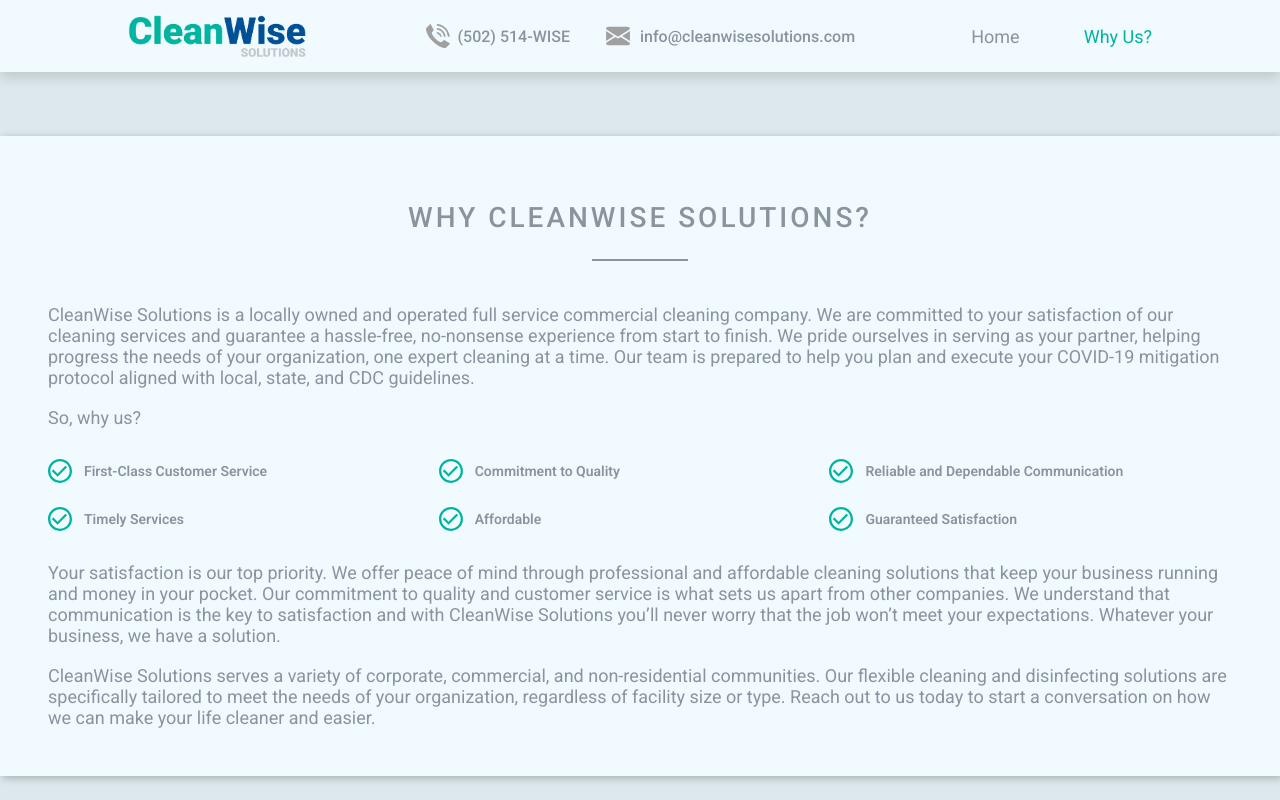
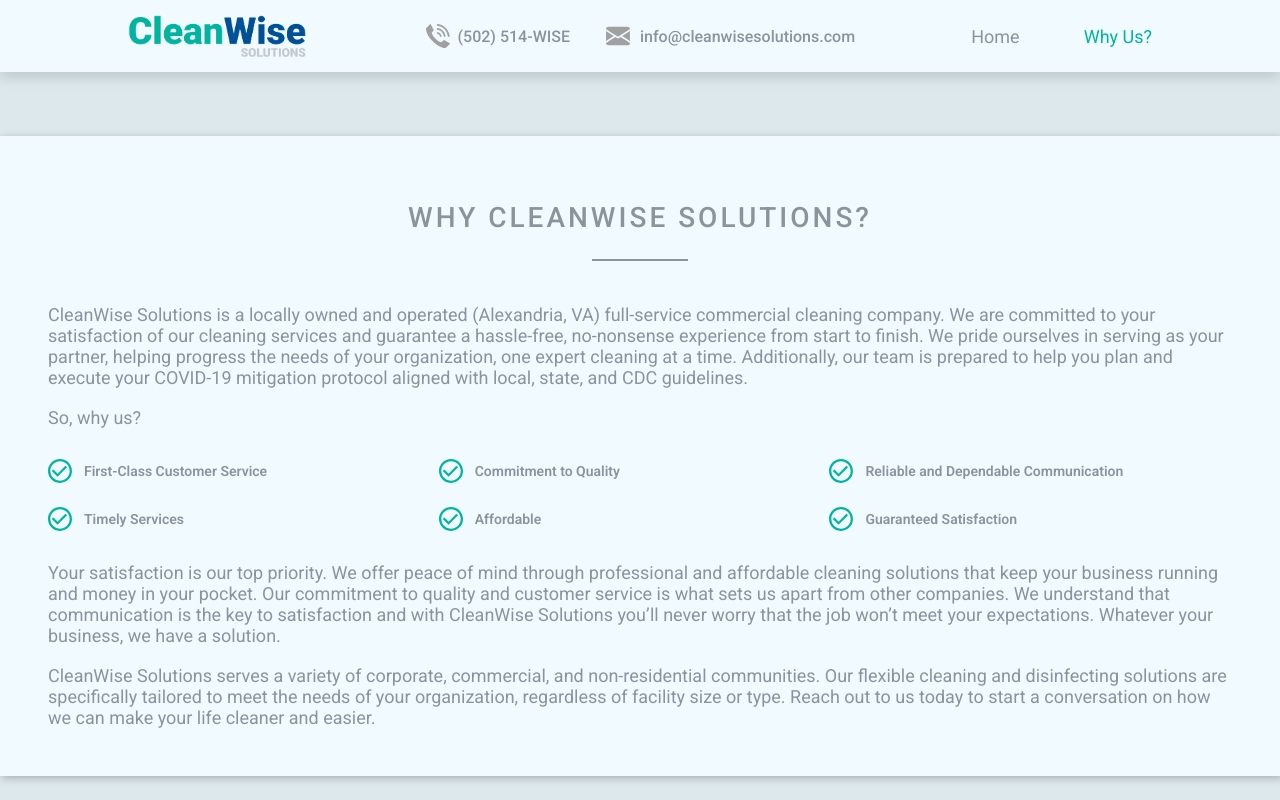
Before and after one commit to ericpowell3d/CleanWise-Solutions, a React (Create React App) app: page /about in a window 1280 px wide. Shown: the top 800 px of the page. Built offline with nearby package versions, Linux system fonts and the light colour scheme.

Commit message:
text changes to why us and added back covid placeholder

```diff
--- a/package.json
+++ b/package.json
@@ -1,6 +1,6 @@
 {
   "name": "cws-website",
-  "version": "0.3.0",
+  "version": "0.3.1",
   "description": "CleanWise Solutions",
   "author": "Eric Powell",
   "license": "ISC",
--- a/src/components/home/HomeHero.js
+++ b/src/components/home/HomeHero.js
@@ -7,7 +7,7 @@ import img_logo from '../../images/branding/main_color.png';
 export default function HomeHero(props) {
   const notify = React.useContext(Notify);
   // eslint-disable-next-line
-  // React.useEffect(() => { notify(`COVID-19 info alert placeholder`, `info`, 60000); }, []);
+  React.useEffect(() => { notify(`COVID-19 info alert placeholder`, `info`, 60000); }, []);
 
   return (<>
     <div id="home-hero">
--- a/src/components/whyUs/WhyUsBlurb.js
+++ b/src/components/whyUs/WhyUsBlurb.js
@@ -1,14 +1,14 @@
 ////////// DEPENDENCIES //////////
 import React from 'react';
-import { Title, Subtitle } from '../_ui';
+import { Title } from '../_ui';
 import img_check from '../../images/vectors/check.svg';
 
 ////////// COMPONENT //////////
 export default function WhyUsBlurb(props) {
   const title = `Why CleanWise Solutions?`;
-  const paragraph1 = `CleanWise Solutions is a locally owned and operated full service commercial cleaning company. We are committed to your satisfaction of our cleaning services and guarantee a hassle-free, no-nonsense experience from start to finish. We pride ourselves in serving as your partner, helping progress the needs of your organization, one expert cleaning at a time. Our team is prepared to help you plan and execute your COVID-19 mitigation protocol aligned with local, state, and\xa0CDC\xa0guidelines.`;
+  const paragraph1 = `CleanWise Solutions is a locally owned and operated (Alexandria, VA) full-service commercial cleaning company. We are committed to your satisfaction of our cleaning services and guarantee a hassle-free, no-nonsense experience from start to finish. We pride ourselves in serving as your partner, helping progress the needs of your organization, one expert cleaning at a time. Additionally, our team is prepared to help you plan and execute your COVID-19 mitigation protocol aligned with local, state, and CDC guidelines.`;
   const paragraph2 = `Your satisfaction is our top priority. We offer peace of mind through professional and affordable cleaning solutions that keep your business running and money in your pocket. Our commitment to quality and customer service is what sets us apart from other companies. We understand that communication is the key to satisfaction and with CleanWise Solutions you’ll never worry that the job won’t meet your expectations. Whatever your business, we have\xa0a\xa0solution.`;
-  const paragraph3 = `CleanWise Solutions serves a variety of corporate, commercial, and non-residential communities. Our flexible cleaning and disinfecting solutions are specifically tailored to meet the needs of your organization, regardless of facility size or type. Reach out to us today to start a conversation on how we can make your life cleaner\xa0and\xa0easier.`;
+  const paragraph3 = `CleanWise Solutions serves a variety of corporate, commercial, and non-residential communities. Our flexible cleaning and disinfecting solutions are specifically tailored to meet the needs of your organization, regardless of facility size or type. Reach out to us today to start a conversation on how we can make your life cleaner and easier.`;
   const bulletTitle = `So, why us?`;
   const bullets = [
     `First-Class Customer Service`,
```
Also changed, not shown: 1 other file (tests, documents, lock files or other folders).
